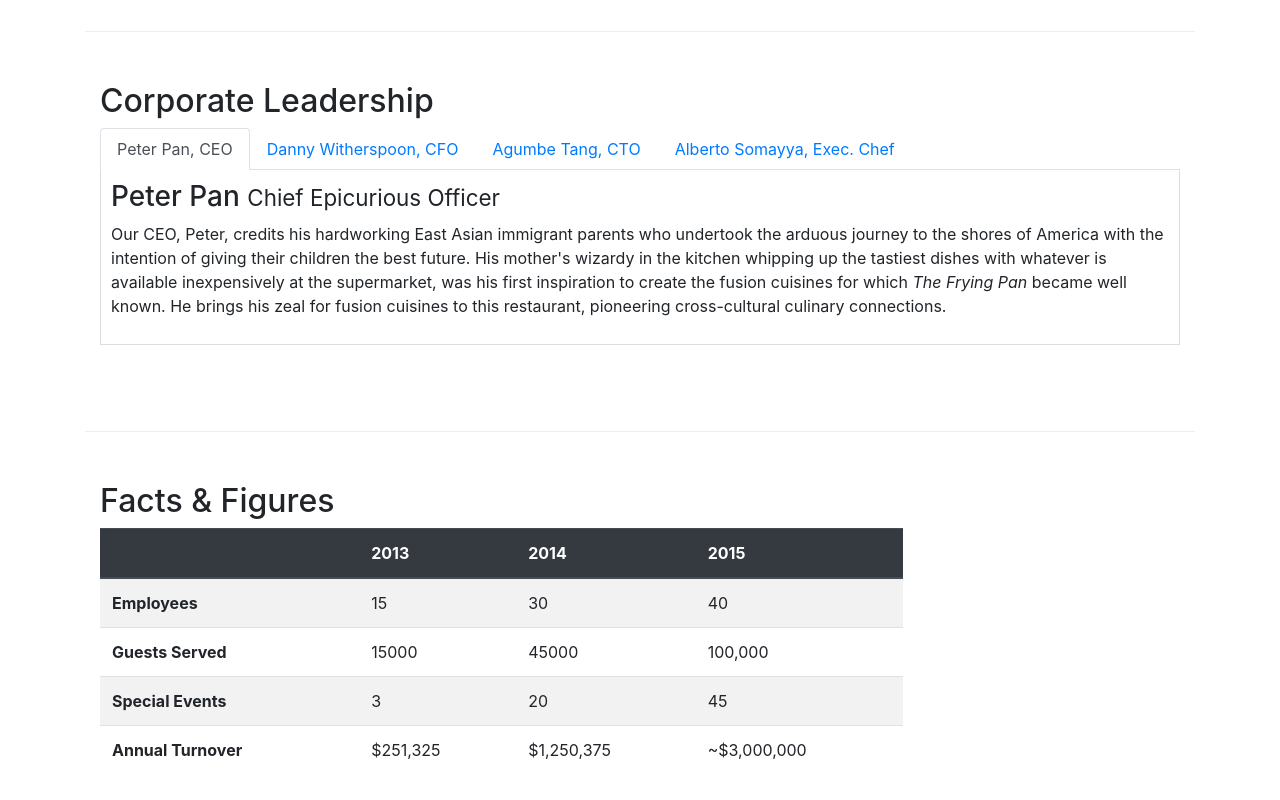
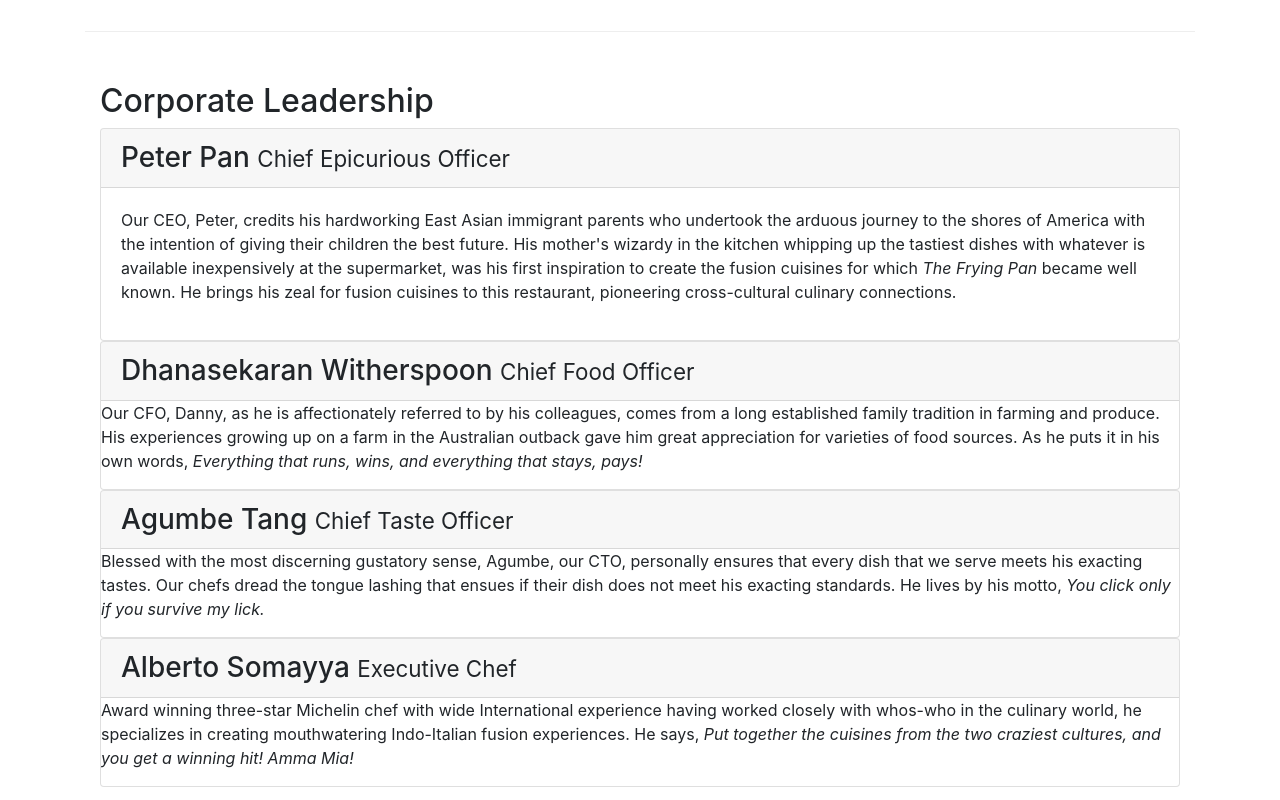
Before and after one commit to kush1324/coursera, a website: page aboutus.html in a window 1280 px wide. Shown: the part 940-1740 px from the top of the page. Drawn offline with nearby package versions, Linux system fonts and the light colour scheme.

Commit message:
Accordion

```diff
--- a/aboutus.html
+++ b/aboutus.html
@@ -103,42 +103,65 @@
         <div class="row row-content">
             <div class="col-12">
                 <h2>Corporate Leadership</h2>
-               <ul class="nav nav-tabs">
-                    <li class="nav-item">
-                      <a class="nav-link active" href="#peter"
-                        role="tab" data-toggle="tab">Peter Pan, CEO</a>
-                    </li>
-                    <li class="nav-item">
-                      <a class="nav-link" href="#danny" role="tab"
-                        data-toggle="tab">Danny Witherspoon, CFO</a>
-                    </li>
-                    <li class="nav-item">
-                      <a class="nav-link" href="#agumbe"role="tab"
-                        data-toggle="tab">Agumbe Tang, CTO</a>
-                    </li>
-                    <li class="nav-item">
-                      <a class="nav-link" href="#alberto" role="tab"
-                        data-toggle="tab">Alberto Somayya, Exec. Chef</a>
-                    </li>
-                </ul>
-                <div class="tab-content">
-                    <div role="tabpanel" class="tab-pane fade show active" id="peter">
-                        <h3>Peter Pan <small>Chief Epicurious Officer</small></h3>
-                        <p class=" d-none d-sm-block">Our CEO, Peter, credits his hardworking East Asian immigrant parents who undertook the arduous journey to the shores of America with the intention of giving their children the best future. His mother's wizardy in the kitchen whipping up the tastiest dishes with whatever is available inexpensively at the supermarket, was his first inspiration to create the fusion cuisines for which <em>The Frying Pan</em> became well known. He brings his zeal for fusion cuisines to this restaurant, pioneering cross-cultural culinary connections.</p>
+
+                <div id="accordion">
+                    <div class="card">
+                        <div class="card-header" role="tab" id="peterhead">
+                             <h3 class="mb-0">
+                             <a data-toggle="collapse" data-target="#peter">
+                                 Peter Pan <small>Chief Epicurious Officer</small>
+                             </a>
+                             </h3>
+                        </div>
+                        <div role="tabpanel" class="collapse show" id="peter" data-parent="#accordion">
+                        <div class="card-body">
+                             <p class=" d-none d-sm-block">Our CEO, Peter, credits his hardworking East Asian immigrant parents who undertook the arduous journey to the shores of America with the intention of giving their children the best future. His mother's wizardy in the kitchen whipping up the tastiest dishes with whatever is available inexpensively at the supermarket, was his first inspiration to create the fusion cuisines for which <em>The Frying Pan</em> became well known. He brings his zeal for fusion cuisines to this restaurant, pioneering cross-cultural culinary connections.</p>
+                        </div>
+                    </div>
                     </div>
 
-                    <div role="tabpanel" class="tab-pane fade" id="danny">
-                        <h3>Dhanasekaran Witherspoon <small>Chief Food Officer</small></h3>
+                     <div id="accordion">
+                        <div class="card">
+                             <div class="card-header" role="tab" id="dannyhead">
+                                  <h3 class="mb-0">
+                                    <a data-toggle="collapse" data-target="#danny">
+                                    Dhanasekaran Witherspoon <small>Chief Food Officer</small>
+                                    </a>
+                                  </h3>
+                              </div>
+
+                        <div role="tabpanel" class="collapse show" id="danny" data-parent="#accordion">
+
                         <p class=" d-none d-sm-block">Our CFO, Danny, as he is affectionately referred to by his colleagues, comes from a long established family tradition in farming and produce. His experiences growing up on a farm in the Australian outback gave him great appreciation for varieties of food sources. As he puts it in his own words, <em>Everything that runs, wins, and everything that stays, pays!</em></p>
                     </div>
+                </div>
 
-                    <div role="tabpanel" class="tab-pane fade" id="agumbe">
-                       <h3>Agumbe Tang <small>Chief Taste Officer</small></h3>
+                     <div id="accordion">
+                        <div class="card">
+                             <div class="card-header" role="tab" id="agumbehead">
+                                  <h3 class="mb-0">
+                                    <a data-toggle="collapse" data-target="#agumbe">
+                                   Agumbe Tang <small>Chief Taste Officer</small>
+                                    </a>
+                                  </h3>
+                              </div>
+                    <div role="tabpanel" class="collapse show" id="agumbe" data-parent="#accordion">
+
                         <p class=" d-none d-sm-block">Blessed with the most discerning gustatory sense, Agumbe, our CTO, personally ensures that every dish that we serve meets his exacting tastes. Our chefs dread the tongue lashing that ensues if their dish does not meet his exacting standards. He lives by his motto, <em>You click only if you survive my lick.</em></p>
                     </div>
+                </div>
 
-                    <div role="tabpanel" class="tab-pane fade" id="alberto">
-                        <h3>Alberto Somayya <small>Executive Chef</small></h3>
+                    <div id="accordion">
+                        <div class="card">
+                             <div class="card-header" role="tab" id="albertohead">
+                                  <h3 class="mb-0">
+                                    <a data-toggle="collapse" data-target="#alberto">
+                                        Alberto Somayya <small>Executive Chef</small>
+                                    </a>
+                                  </h3>
+                              </div>
+                    <div role="tabpanel" class="collapse show" id="alberto" data-parent="#accordion">
+
                         <p class=" d-none d-sm-block">Award winning three-star Michelin chef with wide International experience having worked closely with whos-who in the culinary world, he specializes in creating mouthwatering Indo-Italian fusion experiences. He says, <em>Put together the cuisines from the two craziest cultures, and you get a winning hit! Amma Mia!</em></p>
                     </div>
                 </div>
```
